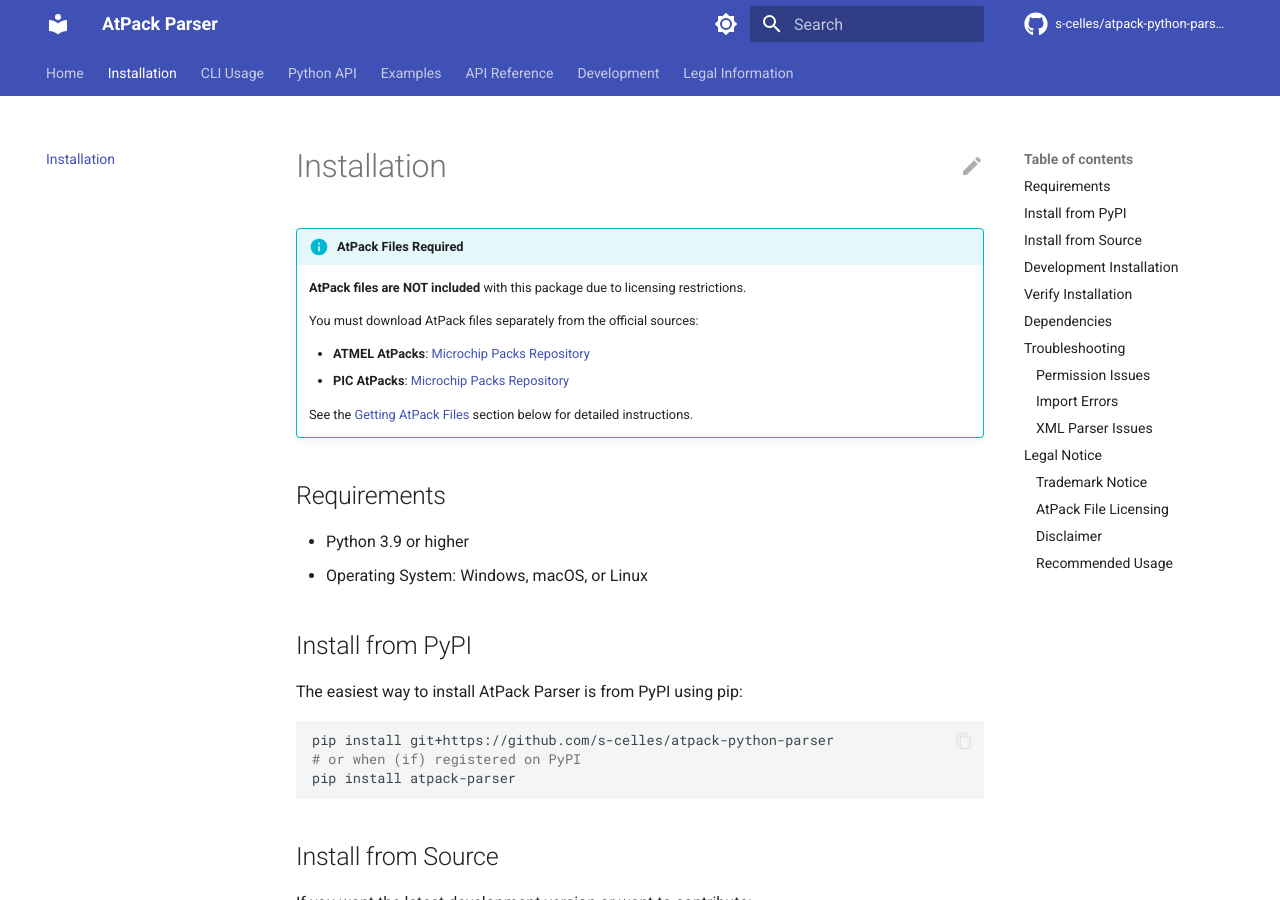
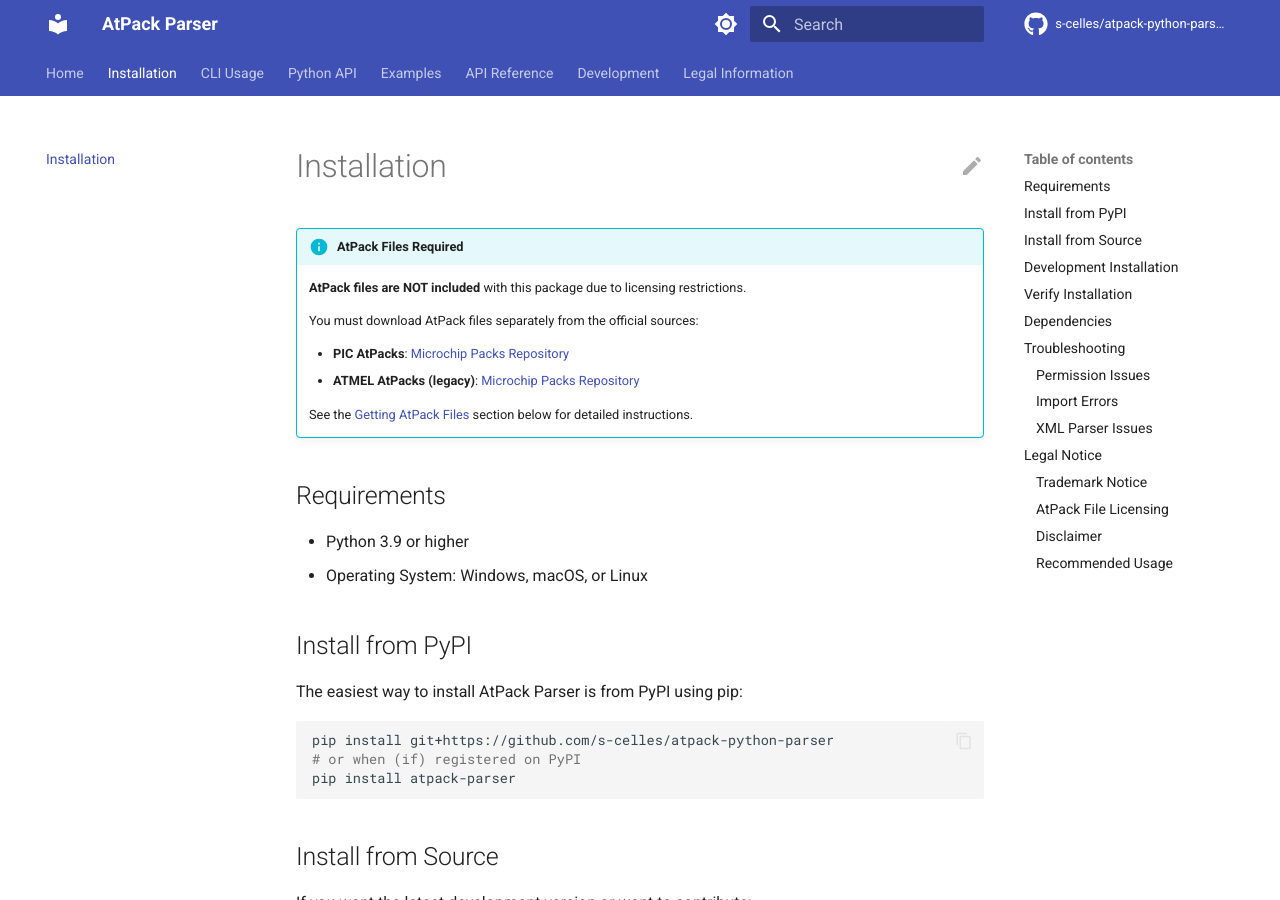
Before and after one commit to s-celles/atpack-python-parser, an MkDocs documentation site: the page built from docs/installation.md, in a window 1280 px wide and 900 px high. Built offline with MkDocs 1.6.1 and Material for MkDocs 9.7.7, drawn with Linux system fonts in a browser that asks for light colours; comment, search, counter and statistics services are not loaded.

Commit message:
Update installation.md

```diff
--- a/docs/installation.md
+++ b/docs/installation.md
@@ -6,8 +6,8 @@
 
     You must download AtPack files separately from the official sources:
 
-    - **ATMEL AtPacks**: [Microchip Packs Repository](https://packs.download.microchip.com/)
     - **PIC AtPacks**: [Microchip Packs Repository](https://packs.download.microchip.com/)
+    - **ATMEL AtPacks (legacy)**: [Microchip Packs Repository](http://packs.download.atmel.com/)
 
     See the [Getting AtPack Files](#getting-atpack-files) section below for detailed instructions.
 
```
